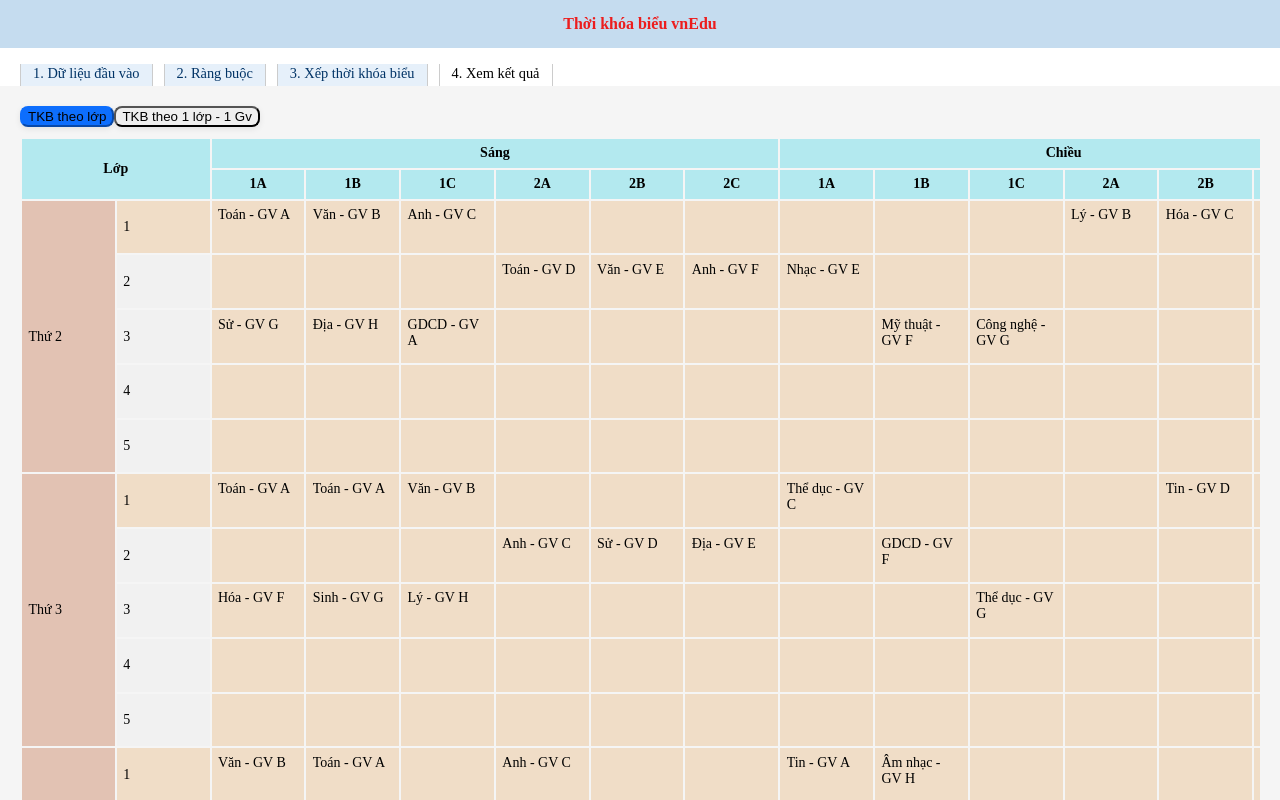
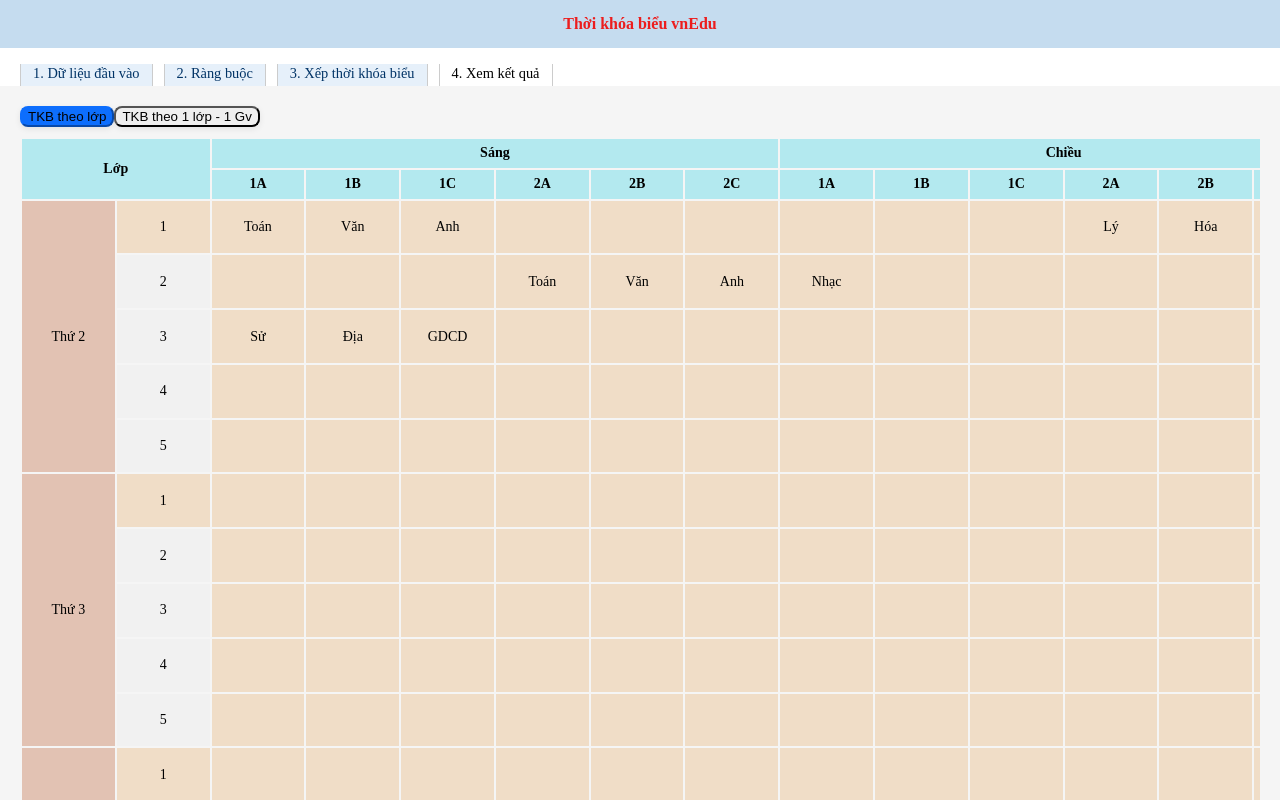
Before and after one commit to HealeryY01/tkb, a Vue app: page /results in a window 1280 px wide. Shown: the top 800 px of the page. Built offline with nearby package versions, Linux system fonts and the light colour scheme.

Commit message:
15/05-code

```diff
--- a/src/data/sharedSchedule.js
+++ /dev/null
@@ -1,113 +0,0 @@
-const defaultScheduleVersion = "v2"; // đổi version khi cập nhật
-const defaultSchedule = {
-  version: defaultScheduleVersion,
-  data: {
-    "Thứ 2": {
-      morning: {
-        1: { "1A": "Toán - GV A", "1B": "Văn - GV B", "1C": "Anh - GV C" },
-        2: { "2A": "Toán - GV D", "2B": "Văn - GV E", "2C": "Anh - GV F" },
-        3: { "1A": "Sử - GV G", "1B": "Địa - GV H", "1C": "GDCD - GV A" },
-        4: {},
-        5: {},
-      },
-      afternoon: {
-        1: { "2A": "Lý - GV B", "2B": "Hóa - GV C" },
-        2: { "2C": "Sinh - GV D", "1A": "Nhạc - GV E" },
-        3: { "1B": "Mỹ thuật - GV F", "1C": "Công nghệ - GV G" },
-        4: {},
-        5: {},
-      },
-    },
-    "Thứ 3": {
-      morning: {
-        1: { "1A": "Toán - GV A", "1B": "Toán - GV A", "1C": "Văn - GV B" },
-        2: { "2A": "Anh - GV C", "2B": "Sử - GV D", "2C": "Địa - GV E" },
-        3: { "1A": "Hóa - GV F", "1B": "Sinh - GV G", "1C": "Lý - GV H" },
-        4: {},
-        5: {},
-      },
-      afternoon: {
-        1: { "1A": "Thể dục - GV C", "2B": "Tin - GV D" },
-        2: { "2C": "Tin - GV E", "1B": "GDCD - GV F" },
-        3: { "1C": "Thể dục - GV G" },
-        4: {},
-        5: {},
-      },
-    },
-    "Thứ 4": {
-      morning: {
-        1: { "1A": "Văn - GV B", "1B": "Toán - GV A", "2A": "Anh - GV C" },
-        2: { "2B": "Sử - GV D", "2C": "Địa - GV E" },
-        3: { "1A": "GDCD - GV F", "1C": "Mỹ thuật - GV G" },
-        4: {},
-        5: {},
-      },
-      afternoon: {
-        1: { "1B": "Âm nhạc - GV H", "1A": "Tin - GV A" },
-        2: { "2A": "Lý - GV B", "2B": "Hóa - GV C" },
-        3: {},
-        4: {},
-        5: {},
-      },
-    },
-    "Thứ 5": {
-      morning: {
-        1: { "1A": "Toán - GV A", "1B": "Văn - GV B", "1C": "Anh - GV C" },
-        2: { "2A": "Toán - GV D", "2B": "Văn - GV E", "2C": "Anh - GV F" },
-        3: { "1A": "Sử - GV G", "1B": "Địa - GV H", "1C": "GDCD - GV A" },
-        4: {},
-        5: {},
-      },
-      afternoon: {
-        1: { "2A": "Lý - GV B", "2B": "Hóa - GV C" },
-        2: { "2C": "Sinh - GV D", "1A": "Nhạc - GV E" },
-        3: { "1B": "Mỹ thuật - GV F", "1C": "Công nghệ - GV G" },
-        4: {},
-        5: {},
-      },
-    },
-    "Thứ 6": {
-      morning: {
-        1: { "1A": "Toán - GV A", "1B": "Toán - GV A", "1C": "Văn - GV B" },
-        2: { "2A": "Anh - GV C", "2B": "Sử - GV D", "2C": "Địa - GV E" },
-        3: { "1A": "Hóa - GV F", "1B": "Sinh - GV G", "1C": "Lý - GV H" },
-        4: {},
-        5: {},
-      },
-      afternoon: {
-        1: { "1A": "Thể dục - GV C", "2B": "Tin - GV D" },
-        2: { "2C": "Tin - GV E", "1B": "GDCD - GV F" },
-        3: { "1C": "Thể dục - GV G" },
-        4: {},
-        5: {},
-      },
-    },
-  },
-};
-
-function getSchedule() {
-  const localData = localStorage.getItem("savedSchedule");
-  if (!localData) {
-    localStorage.setItem("savedSchedule", JSON.stringify(defaultSchedule));
-    return defaultSchedule.data;
-  }
-
-  const parsed = JSON.parse(localData);
-  if (parsed.version !== defaultScheduleVersion) {
-    // Cập nhật khi version thay đổi
-    localStorage.setItem("savedSchedule", JSON.stringify(defaultSchedule));
-    return defaultSchedule.data;
-  }
-
-  return parsed.data;
-}
-
-function saveSchedule(newSchedule) {
-  const wrapped = {
-    version: defaultScheduleVersion,
-    data: newSchedule,
-  };
-  localStorage.setItem("savedSchedule", JSON.stringify(wrapped));
-}
-
-export { getSchedule, saveSchedule };
--- /dev/null
+++ b/src/stores/scheduleStore.js
@@ -0,0 +1,85 @@
+const defaultScheduleVersion = "v3";
+
+const defaultSchedule = {
+  version: defaultScheduleVersion,
+  data: {
+    "Thứ 2": {
+      morning: {
+        1: {
+          "1A": { subject: "Toán", teacher: "GV A" },
+          "1B": { subject: "Văn", teacher: "GV B" },
+          "1C": { subject: "Anh", teacher: "GV C" },
+        },
+        2: {
+          "2A": { subject: "Toán", teacher: "GV D" },
+          "2B": { subject: "Văn", teacher: "GV E" },
+          "2C": { subject: "Anh", teacher: "GV F" },
+        },
+        3: {
+          "1A": { subject: "Sử", teacher: "GV G" },
+          "1B": { subject: "Địa", teacher: "GV H" },
+          "1C": { subject: "GDCD", teacher: "GV A" },
+        },
+      },
+      afternoon: {
+        1: {
+          "2A": { subject: "Lý", teacher: "GV B" },
+          "2B": { subject: "Hóa", teacher: "GV C" },
+        },
+        2: {
+          "2C": { subject: "Sinh", teacher: "GV D" },
+          "1A": { subject: "Nhạc", teacher: "GV E" },
+        },
+      },
+    },
+  },
+};
+
+const scheduleStore = {
+  schedule: null,
+
+  init() {
+    const localData = localStorage.getItem("savedSchedule");
+    if (!localData) {
+      localStorage.setItem("savedSchedule", JSON.stringify(defaultSchedule));
+      this.schedule = JSON.parse(JSON.stringify(defaultSchedule.data));
+    } else {
+      const parsed = JSON.parse(localData);
+      if (parsed.version !== defaultScheduleVersion) {
+        localStorage.setItem("savedSchedule", JSON.stringify(defaultSchedule));
+        this.schedule = JSON.parse(JSON.stringify(defaultSchedule.data));
+      } else {
+        this.schedule = parsed.data;
+      }
+    }
+  },
+
+  save() {
+    localStorage.setItem(
+      "savedSchedule",
+      JSON.stringify({
+        version: defaultScheduleVersion,
+        data: this.schedule,
+      })
+    );
+  },
+
+  updateLesson(day, session, period, cls, value) {
+    if (!this.schedule[day]) this.schedule[day] = {};
+    if (!this.schedule[day][session]) this.schedule[day][session] = {};
+    if (!this.schedule[day][session][period])
+      this.schedule[day][session][period] = {};
+    this.schedule[day][session][period][cls] = value;
+    this.save();
+  },
+
+  reset() {
+    localStorage.removeItem("savedSchedule");
+    this.schedule = JSON.parse(JSON.stringify(defaultSchedule.data));
+  },
+};
+
+// Khởi tạo ngay khi import
+scheduleStore.init();
+
+export default scheduleStore;
--- a/src/views/XemKetQua/TKBtheo1Lop_1Gv.vue
+++ b/src/views/XemKetQua/TKBtheo1Lop_1Gv.vue
@@ -81,38 +81,40 @@
 </template>
 
 <script>
-import { getSchedule, saveSchedule } from "@/data/sharedSchedule";
+import scheduleStore from "@/stores/scheduleStore"; // import store
 import toastr from "toastr";
 import "toastr/build/toastr.min.css";
 
 export default {
   data() {
     return {
-      schedule: getSchedule(),
       selectedClass: "",
       selectedTeacher: "",
       classes: ["1A", "1B", "1C", "2A", "2B", "2C"],
       teachers: ["GV A", "GV B", "GV C", "GV D", "GV E", "GV F", "GV G", "GV H"],
       days: ["Thứ 2", "Thứ 3", "Thứ 4", "Thứ 5", "Thứ 6"],
       dragData: null,
+      schedule: scheduleStore.schedule, // lấy từ store, để reactive
     };
   },
   methods: {
-    // Hàm lấy tiết học từ dữ liệu
     getLesson(day, session, period) {
-      const value = this.schedule[day]?.[session]?.[period]?.[this.selectedClass] || "";
-      if (value && value.includes(this.selectedTeacher)) {
-        return value;
+      // Lấy lesson object từ store
+      const lessonObj =
+        scheduleStore.schedule?.[day]?.[session]?.[period]?.[this.selectedClass];
+      if (!lessonObj) return "";
+
+      // Chỉ hiển thị nếu giáo viên trùng với lựa chọn
+      if (lessonObj.teacher === this.selectedTeacher) {
+        return lessonObj.subject; // Chỉ trả về môn học
       }
       return "";
     },
 
-    // Hàm xử lý khi kéo bắt đầu
     onDragStart(day, session, period, cls) {
       this.dragData = { day, session, period, cls };
     },
 
-    // Hàm xử lý khi thả tiết học
     onDrop(day, session, period, cls) {
       if (!this.dragData) return;
 
@@ -123,58 +125,41 @@ export default {
         cls: fromCls,
       } = this.dragData;
 
-      if (fromCls !== cls) return;
+      if (fromCls !== cls) {
+        this.dragData = null;
+        return;
+      }
 
       const fromVal =
-        this.schedule[fromDay]?.[fromSession]?.[fromPeriod]?.[fromCls] || "";
-      const toVal = this.schedule[day]?.[session]?.[period]?.[cls] || "";
+        scheduleStore.schedule?.[fromDay]?.[fromSession]?.[fromPeriod]?.[fromCls] || null;
+      const toVal = scheduleStore.schedule?.[day]?.[session]?.[period]?.[cls] || null;
 
-      // Trích xuất thông tin giáo viên và môn học
-      const {
-        subject: fromSubject,
-        teacher: fromTeacher,
-      } = this.extractSubjectAndTeacher(fromVal);
-      const { subject: toSubject, teacher: toTeacher } = this.extractSubjectAndTeacher(
-        toVal
-      );
+      if (!fromVal) {
+        this.dragData = null;
+        return;
+      }
 
-      // Nếu có sự thay đổi giữa các tiết học
-      if (toVal && fromTeacher && toTeacher && fromTeacher !== toTeacher) {
+      if (
+        toVal &&
+        fromVal.teacher &&
+        toVal.teacher &&
+        fromVal.teacher !== toVal.teacher
+      ) {
         toastr.warning(
-          `Đang thay tiết ${fromSubject} - ${fromTeacher} bằng tiết ${toSubject} - ${toTeacher}`,
+          `Đang thay tiết ${fromVal.subject} - ${fromVal.teacher} bằng tiết ${toVal.subject} - ${toVal.teacher}`,
           "Cảnh báo"
         );
       }
 
-      // Cập nhật tiết học
-      this.updateLesson(fromDay, fromSession, fromPeriod, fromCls, toVal);
-      this.updateLesson(day, session, period, cls, fromVal);
+      // Cập nhật lại dữ liệu trong scheduleStore
+      scheduleStore.updateLesson(fromDay, fromSession, fromPeriod, fromCls, toVal);
+      scheduleStore.updateLesson(day, session, period, cls, fromVal);
 
       this.dragData = null;
     },
 
-    // Hàm cập nhật tiết học
-    updateLesson(day, session, period, cls, value) {
-      if (!this.schedule[day]) this.$set(this.schedule, day, {});
-      if (!this.schedule[day][session]) this.$set(this.schedule[day], session, {});
-      if (!this.schedule[day][session][period])
-        this.$set(this.schedule[day][session], period, {});
-      this.$set(this.schedule[day][session][period], cls, value);
-      saveSchedule(this.schedule);
-    },
-
-    // Hàm trích xuất môn học và giáo viên từ chuỗi
-    extractSubjectAndTeacher(val) {
-      const parts = val.split(" - ");
-      return {
-        subject: parts[0] || "Môn học chưa xác định",
-        teacher: parts[1] || "Giáo viên chưa xác định",
-      };
-    },
-
     resetSchedule() {
-      localStorage.removeItem("savedSchedule");
-      this.schedule = getSchedule();
+      scheduleStore.reset();
     },
   },
 };
@@ -188,15 +173,32 @@ export default {
 
 .table th,
 .table td {
-  vertical-align: middle;
   border: 1px solid #dee2e6;
   font-size: 14px;
   padding: 0.5rem;
   white-space: nowrap;
+
+  /* Căn giữa ngang và dọc */
+  text-align: center;
+  vertical-align: middle;
+}
+
+.table td > div {
+  /* Căn giữa nội dung trong mỗi tiết */
+  min-height: 40px;
+  display: flex;
+  justify-content: center;
+  align-items: center;
+}
+
+/* Căn giữa cột Thứ (colspan=2) */
+.table td[colspan="2"] {
+  text-align: center;
+  vertical-align: middle;
 }
 
 .table thead th {
-  background-color: #f0f8ff;
+  background-color: #b3e9ef;
   font-weight: bold;
   text-align: center;
 }
@@ -204,4 +206,7 @@ export default {
 .text-muted {
   font-style: italic;
 }
+.align-middle {
+  background-color: #dab1a7a1 !important;
+}
 </style>
--- a/src/views/XemKetQua/TKBtheoLop.vue
+++ b/src/views/XemKetQua/TKBtheoLop.vue
@@ -7,8 +7,8 @@
             <thead>
               <tr>
                 <th rowspan="2" colspan="2" class="align-middle">Lớp</th>
-                <th colspan="6" class="text-center">Sáng</th>
-                <th colspan="6" class="text-center">Chiều</th>
+                <th colspan="6">Sáng</th>
+                <th colspan="6">Chiều</th>
               </tr>
               <tr>
                 <th v-for="cls in classes" :key="'s_' + cls">{{ cls }}</th>
@@ -21,11 +21,11 @@
                   <td
                     v-if="period === 1"
                     :rowspan="5"
-                    class="align-middle bg-light font-weight-bold text-center"
+                    class="align-middle bg-light font-weight-bold"
                   >
                     {{ dayName }}
                   </td>
-                  <td class="text-center">{{ period }}</td>
+                  <td>{{ period }}</td>
 
                   <!-- Tiết sáng -->
                   <td v-for="cls in classes" :key="'m_' + cls + '_' + period">
@@ -36,8 +36,9 @@
                       @drop="onDrop(dayName, 'morning', period, cls)"
                       class="p-1"
                       style="min-height: 40px"
+                      :title="getTeacher(dayName, 'morning', period, cls)"
                     >
-                      {{ schedule[dayName]?.morning?.[period]?.[cls] || "" }}
+                      {{ getSubject(dayName, "morning", period, cls) }}
                     </div>
                   </td>
 
@@ -50,8 +51,9 @@
                       @drop="onDrop(dayName, 'afternoon', period, cls)"
                       class="p-1"
                       style="min-height: 40px"
+                      :title="getTeacher(dayName, 'afternoon', period, cls)"
                     >
-                      {{ schedule[dayName]?.afternoon?.[period]?.[cls] || "" }}
+                      {{ getSubject(dayName, "afternoon", period, cls) }}
                     </div>
                   </td>
                 </tr>
@@ -65,9 +67,8 @@
 </template>
 
 <script>
-// Import Toastr
+import scheduleStore from "@/stores/scheduleStore";
 import toastr from "toastr";
-import { getSchedule, saveSchedule } from "@/data/sharedSchedule";
 
 export default {
   name: "TKBtheoLop",
@@ -75,22 +76,17 @@ export default {
     return {
       days: ["Thứ 2", "Thứ 3", "Thứ 4", "Thứ 5", "Thứ 6"],
       classes: ["1A", "1B", "1C", "2A", "2B", "2C"],
-      schedule: getSchedule(),
       dragData: null,
+      schedule: scheduleStore.schedule, // Gán lúc khởi tạo
     };
   },
-  mounted() {
-    // Cấu hình toastr khi component được tạo
-    if (typeof toastr !== "undefined") {
-      toastr.options = {
-        closeButton: true,
-        progressBar: true,
-        timeOut: 2000,
-        positionClass: "toast-bottom-right",
-      };
-    }
-  },
   methods: {
+    getSubject(day, session, period, cls) {
+      return this.schedule?.[day]?.[session]?.[period]?.[cls]?.subject || "";
+    },
+    getTeacher(day, session, period, cls) {
+      return this.schedule?.[day]?.[session]?.[period]?.[cls]?.teacher || "";
+    },
     onDragStart(day, session, period, cls) {
       this.dragData = { day, session, period, cls };
     },
@@ -104,7 +100,6 @@ export default {
         cls: fromCls,
       } = this.dragData;
 
-      // Nếu khác lớp thì hiện thông báo và huỷ thao tác
       if (fromCls !== cls) {
         toastr.warning("Chỉ được di chuyển trong cùng một lớp!");
         this.dragData = null;
@@ -112,25 +107,20 @@ export default {
       }
 
       const fromVal =
-        this.schedule[fromDay]?.[fromSession]?.[fromPeriod]?.[fromCls] || "";
-      const toVal = this.schedule[day]?.[session]?.[period]?.[cls] || "";
+        this.schedule?.[fromDay]?.[fromSession]?.[fromPeriod]?.[fromCls] || null;
+      const toVal = this.schedule?.[day]?.[session]?.[period]?.[cls] || null;
 
-      this.updateLesson(fromDay, fromSession, fromPeriod, fromCls, toVal);
-      this.updateLesson(day, session, period, cls, fromVal);
+      scheduleStore.updateLesson(fromDay, fromSession, fromPeriod, fromCls, toVal);
+      scheduleStore.updateLesson(day, session, period, cls, fromVal);
 
       this.dragData = null;
-    },
-    updateLesson(day, session, period, cls, value) {
-      if (!this.schedule[day]) this.$set(this.schedule, day, {});
-      if (!this.schedule[day][session]) this.$set(this.schedule[day], session, {});
-      if (!this.schedule[day][session][period])
-        this.$set(this.schedule[day][session], period, {});
-      this.$set(this.schedule[day][session][period], cls, value);
-      saveSchedule(this.schedule);
+
+      // Cập nhật lại data reactive trong component để Vue render
+      this.schedule = scheduleStore.schedule;
     },
     resetSchedule() {
-      localStorage.removeItem("savedSchedule");
-      this.schedule = getSchedule();
+      scheduleStore.reset();
+      this.schedule = scheduleStore.schedule; // Đồng bộ lại sau reset
     },
   },
 };
@@ -139,7 +129,6 @@ export default {
 <style scoped>
 .table-responsive {
   overflow-x: auto;
-  -webkit-overflow-scrolling: touch;
 }
 
 .table {
@@ -147,12 +136,27 @@ export default {
   width: 100%;
   min-width: 800px;
 }
+
 .tb {
   background-color: #e9b5795c;
 }
+
+.tb th,
+.tb td {
+  text-align: center;
+  vertical-align: middle;
+}
+.tb td > div {
+  display: flex;
+  align-items: center;
+  justify-content: center;
+  min-height: 40px; /*có thể điều chỉnh */
+  height: 100%;
+  text-align: center;
+}
+
 .table th,
 .table td {
-  vertical-align: middle;
   font-size: 14px;
   padding: 0.4rem;
   word-break: break-word;
```
